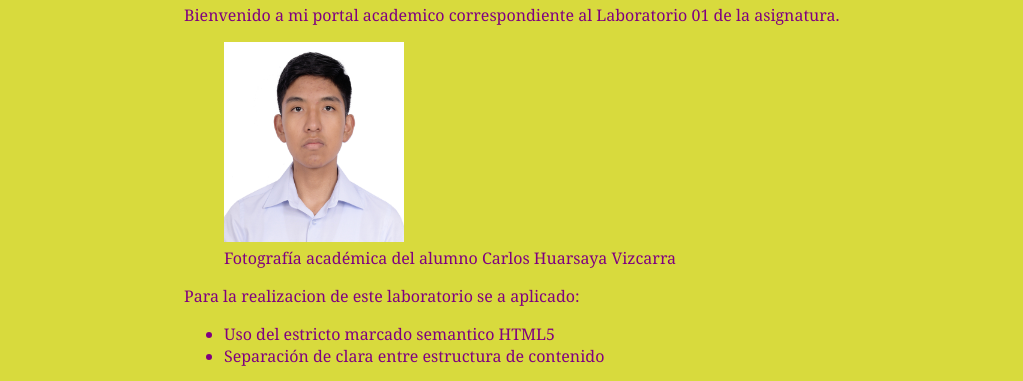
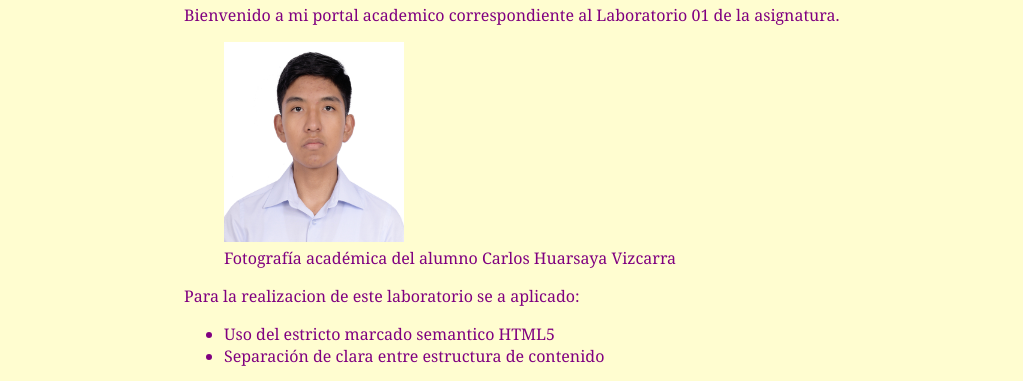
Before and after one commit to Carlos-Huarsaya/IDWeb, a plain HTML site: page Lab01/index.html in a window 1280 px wide. Shown: the part 300-681 px from the top of the page, without its empty margins (0-1023 px from the left). Drawn offline with Linux system fonts and the light colour scheme.

Commit message:
Lab01: Cambio del color del fondo

```diff
--- a/Lab01/css/style.css
+++ b/Lab01/css/style.css
@@ -3,7 +3,7 @@ body {
   font-family: Georgia, "Times New Roman",
         Times, serif;
   color: purple;
-  background-color: #d8da3d }
+  background-color: #FFFDD0 }
 ul.navbar {
   list-style-type: none;
   padding: 0;
```
